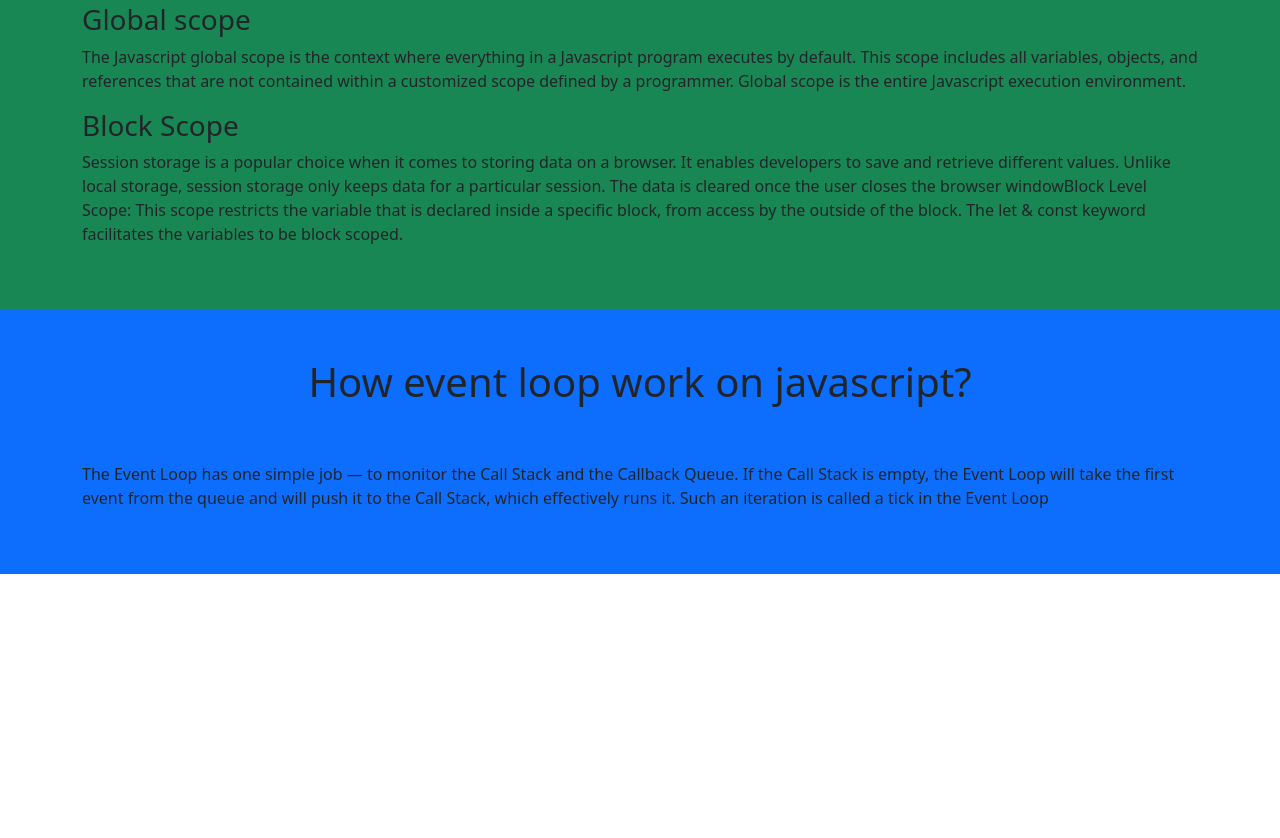
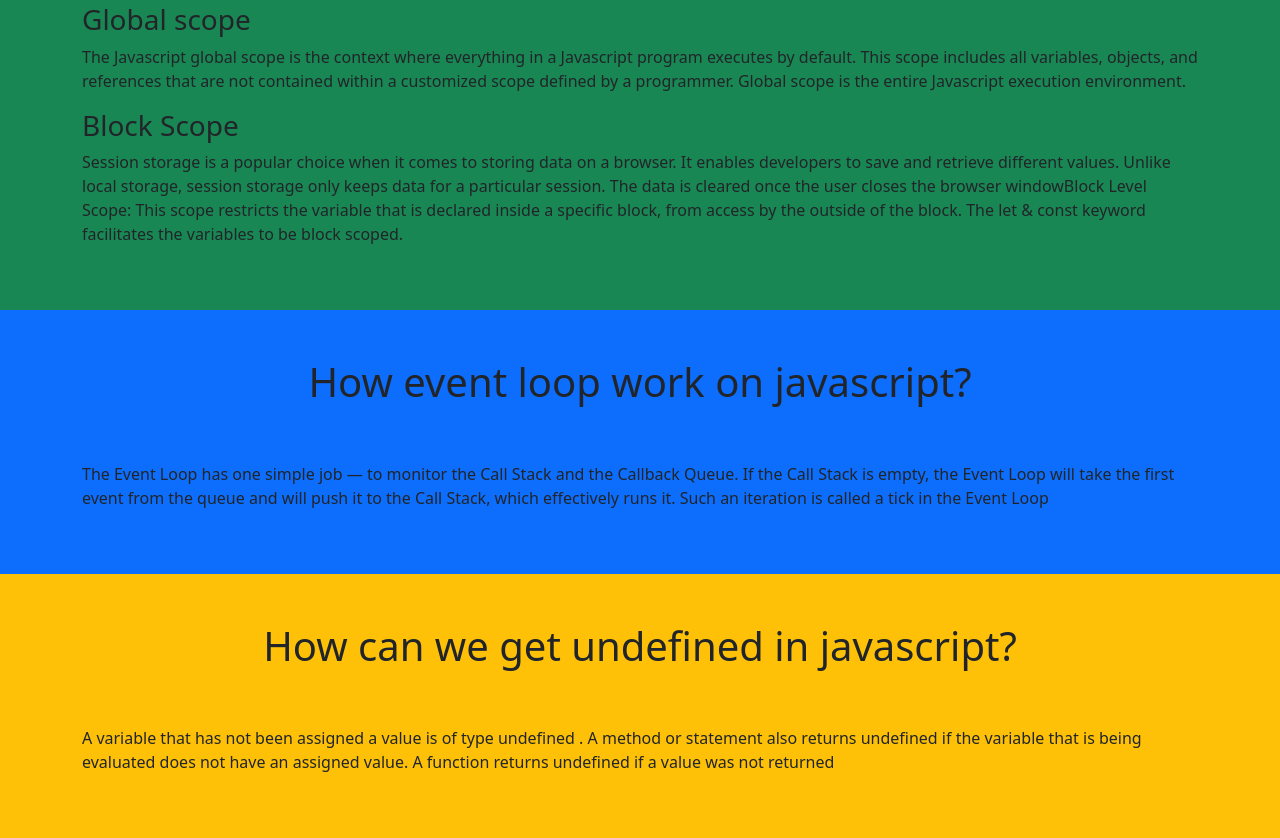
Before and after one commit to MdShijanAli/assignment-7, a plain HTML site: page blog.html in a window 1280 px wide. Shown: the part 560-1398 px from the top of the page. Before the commit the page ends 1134 px from the top, so only its background shows below. Drawn offline with nearby package versions, Linux system fonts and the light colour scheme.

Commit message:
blog complete

```diff
--- a/blog.html
+++ b/blog.html
@@ -64,6 +64,18 @@
         </div>
 
     </div>
+    <div class="bg-warning">
+        <h1 class="text-center pt-5">How can we get undefined in javascript?</h1>
+
+
+        <div class="container py-5">
+
+            <p>A variable that has not been assigned a value is of type undefined . A method or statement also returns
+                undefined if the variable that is being evaluated does not have an assigned value. A function returns
+                undefined if a value was not returned </p>
+        </div>
+
+    </div>
 
 
 
```
